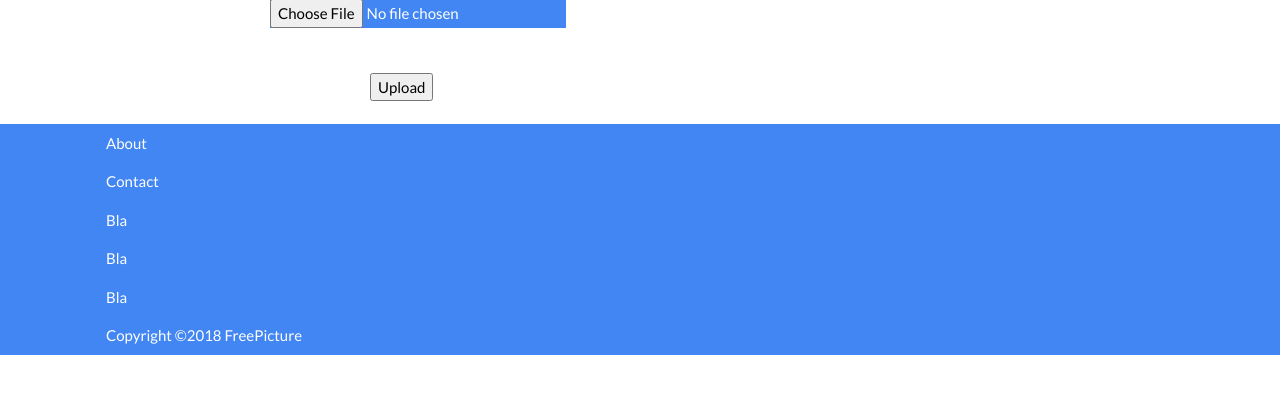
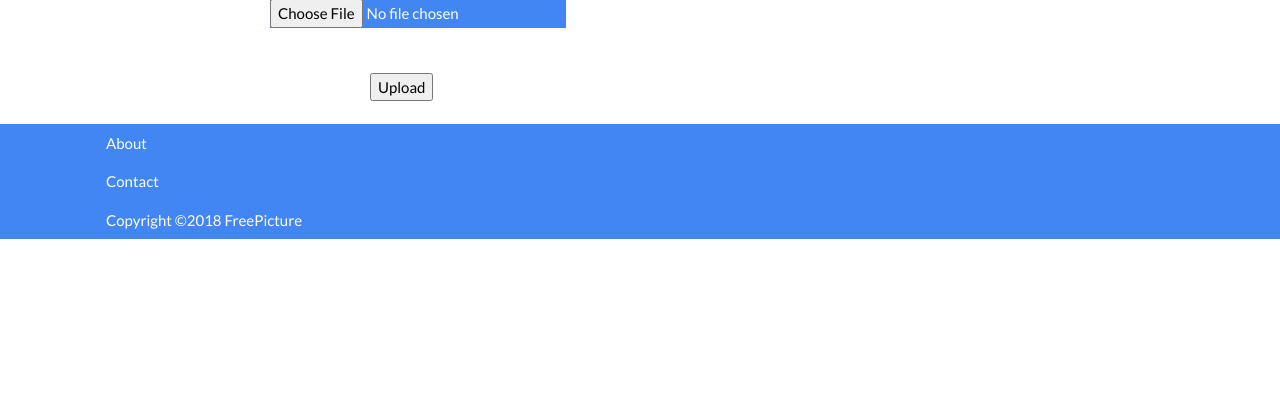
Before and after one commit to reyhanfikri/freepik, a CodeIgniter app: page /freepik/index.php/upload_gambar/index in a window 1280 px wide. Shown: the part 157-551 px from the top of the page. Run offline with CodeIgniter, Linux system fonts and the light colour scheme.

Commit message:
Mengubah footer sementara

```diff
--- a/application/views/v_upload.php
+++ b/application/views/v_upload.php
@@ -93,15 +93,6 @@
             <a style="color: white;" href="#">Contact</a>
         </li>
         <li style="color:#4286f4">
-            <a style="color: white;" href="#">Bla</a>
-        </li>
-        <li style="color:#4286f4">
-            <a style="color: white;" href="#">Bla</a>
-        </li>
-        <li style="color:#4286f4">
-            <a style="color: white;" href="#">Bla</a>
-        </li>
-        <li style="color:#4286f4">
             <a style="color: white;" href="#">Copyright ©2018 FreePicture</a>
         </li>
         </ul>
```
